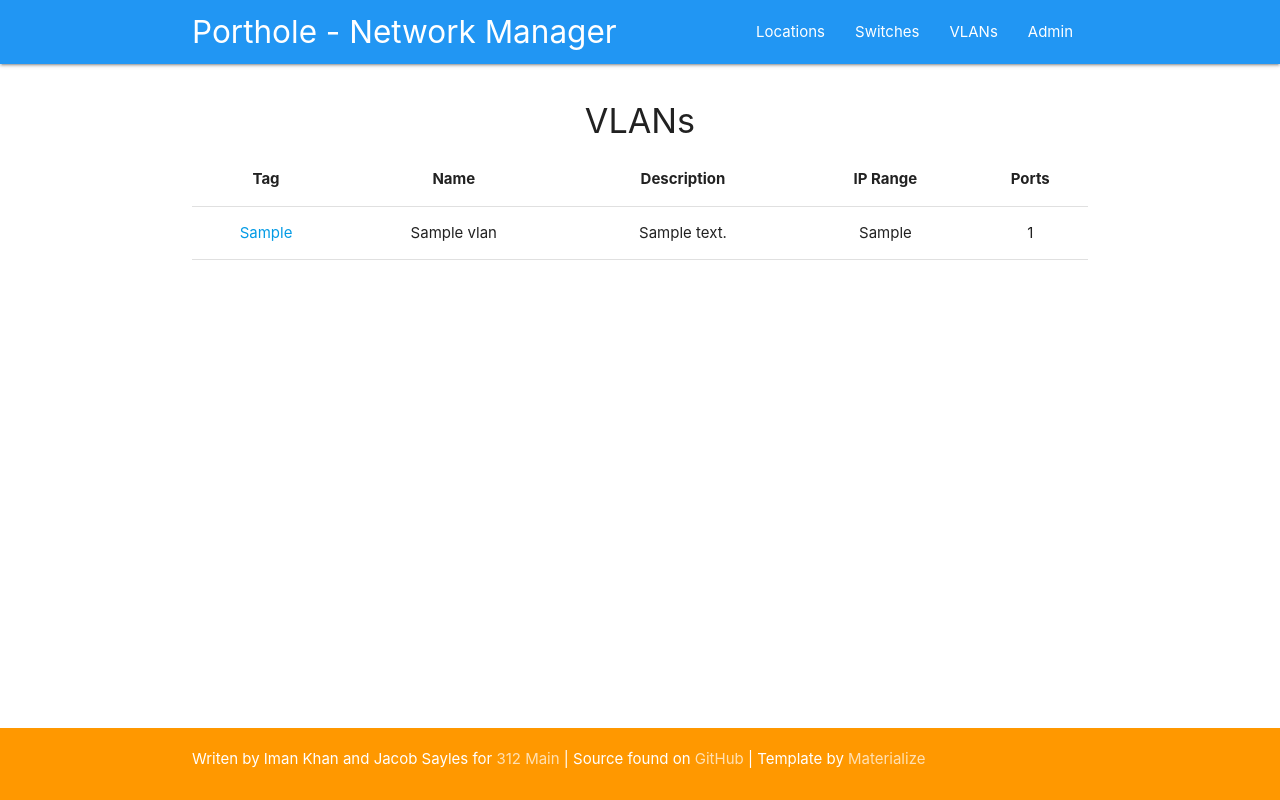
After one commit to jsayles/Porthole, a Django app: page /vlans in a window 1280 px wide. The commit adds this page. Run offline with Django 3.2, Linux system fonts and the light colour scheme; tables that the repository leaves empty hold one stand-in row (values such as "Sample post").

Commit message:
added views and templates for locations, switches, and vlans

```diff
--- a/porthole/models.py
+++ b/porthole/models.py
@@ -1,5 +1,6 @@
 from django.db import models
 from django.conf import settings
+from django.urls import reverse
 
 
 class Location(models.Model):
@@ -9,6 +10,12 @@ class Location(models.Model):
 
     def __str__(self):
         return "%s: %s" % (self.number, self.name)
+
+    def get_absolute_url(self):
+        return reverse('location', kwargs={'location': self.number})
+
+    def get_admin_url(self):
+        return reverse('admin:porthole_location_change', args=[self.id])
 
     class Meta:
         ordering = ['number',]
@@ -24,6 +31,12 @@ class Switch(models.Model):
     def __str__(self):
         return self.label
 
+    def get_absolute_url(self):
+        return reverse('switch', kwargs={'switch': self.label})
+
+    def get_admin_url(self):
+        return reverse('admin:porthole_switch_change', args=[self.id])
+
     class Meta:
         ordering = ['label',]
 
@@ -36,6 +49,12 @@ class VLAN(models.Model):
 
     def __str__(self):
         return "%s: %s" % (self.tag, self.name)
+
+    def get_absolute_url(self):
+        return reverse('vlan', kwargs={'vlan': self.tag})
+
+    def get_admin_url(self):
+        return reverse('admin:porthole_vlan_change', args=[self.id])
 
     class Meta:
         ordering = ['tag',]
@@ -52,5 +71,11 @@ class Port(models.Model):
     def __str__(self):
         return "%s %s" % (self.closet.number, self.label)
 
+    # def get_absolute_url(self):
+    #     return reverse('member:receipt', kwargs={'bill_id': self.id})
+
+    def get_admin_url(self):
+        return reverse('admin:porthole_port_change', args=[self.id])
+
     class Meta:
         ordering = ['closet__number', 'label']
--- a/porthole/static/css/porthole.css
+++ b/porthole/static/css/porthole.css
@@ -5,6 +5,16 @@
  *
  * Made By MaterializeCSS.com
  */
+
+ body {
+  display: flex;
+  min-height: 100vh;
+  flex-direction: column;
+}
+
+main {
+  flex: 1 0 auto;
+}
 
 .page-footer {
   padding-bottom: 2em;
--- a/porthole/templates/porthole/base.html
+++ b/porthole/templates/porthole/base.html
@@ -29,6 +29,7 @@
   </head>
 
   <body>
+    <header>
       <nav class="blue"  role="navigation">
         <div class="nav-wrapper container">
           <a id="logo-container" href="/" class="brand-logo">Porthole - Network Manager</a>
@@ -36,13 +37,17 @@
             <li><a href="{% url 'locations' %}">Locations</a></li>
             <li><a href="{% url 'switches' %}">Switches</a></li>
             <li><a href="{% url 'vlans' %}">VLANs</a></li>
+            <li><a href="{% url 'admin:index' %}">Admin</a></li>
           </ul>
         </div>
       </nav>
+    </header>
 
+    <main>
       <div id="content">
         {% block content %}{% endblock %}
       </div>
+    </main>
 
     <footer class="page-footer orange">
       <div class="container">
--- a/porthole/templates/porthole/home.html
+++ b/porthole/templates/porthole/home.html
@@ -4,18 +4,18 @@
 {% block content %}
   <div class="section no-pad-bot" id="index-banner">
     <div class="container">
-      <br><br>
       <h3 class="header center orange-text">Welcome to Porthole</h3>
       <div class="row center">
         <img width="120px" src="{% static 'img/porthole.png' %}"/>
-        <h5 class="header col s12 light">All our network information in one place!</h5>
+        <h5 class="header col s12 light">All your ports are belong to us!</h5>
       </div>
     </div>
   </div>
 
   <div class="container">
     <div class="section">
-          <div class="row">
+      <div class="row">
+
         <div class="col s12 m4">
           <div class="icon-block">
             <h2 class="center light-blue-text"><i class="material-icons">meeting_room</i></h2>
--- /dev/null
+++ b/porthole/templates/porthole/vlan_list.html
@@ -0,0 +1,38 @@
+{% extends "porthole/base.html" %}
+{% load static %}
+
+{% block content %}
+<div class="container">
+  <div class="section">
+    <div class="row center">
+      <h4 class="center">VLANs</h4>
+      <table class="highlight centered">
+      <thead>
+        <tr>
+          <th>Tag</th>
+          <th>Name</th>
+          <th>Description</th>
+          <th>IP Range</th>
+          <th>Ports</th>
+        </tr>
+      </thead>
+      <tbody>
+      {% for vlan in vlans %}
+        <tr>
+          <td>
+            <a href="{% url 'vlan' vlan.tag %}">
+              {{ vlan.tag }}
+            </a>
+          </td>
+          <td>{{ vlan.name }}</td>
+          <td>{{ vlan.description }}</td>
+          <td>{{ vlan.ip_range }}</td>
+          <td>{{ vlan.port_set.all | length }}</td>
+        </tr>
+      {% endfor %}
+      </tbody>
+    </table>
+    </div>
+  </div>
+</div>
+{% endblock %}
--- a/porthole/urls.py
+++ b/porthole/urls.py
@@ -7,10 +7,10 @@ app_name = 'porthole'
 urlpatterns = [
     path('admin/', admin.site.urls),
     path('', views.home, name='home'),
-    path('locations', views.locations, name='locations'),
-    path('location/<int:location>/', views.location, name='location'),
-    path('switches', views.switches, name='switches'),
-    path('switch/<int:switch>/', views.switch, name='switch'),
-    path('vlans', views.vlans, name='vlans'),
-    path('vlan/<int:vlan>/', views.vlan, name='vlan'),
+    path('locations', views.location_list, name='locations'),
+    path('location/<str:location>/', views.location_view, name='location'),
+    path('switches', views.switch_list, name='switches'),
+    path('switch/<str:switch>/', views.switch_view, name='switch'),
+    path('vlans', views.vlan_list, name='vlans'),
+    path('vlan/<str:vlan>/', views.vlan_view, name='vlan'),
 ]
--- a/porthole/views.py
+++ b/porthole/views.py
@@ -4,6 +4,7 @@ from django.contrib import messages
 from django.contrib.auth.decorators import login_required
 from django.contrib.admin.views.decorators import staff_member_required
 from django.shortcuts import get_object_or_404, render
+from django.db.models import Count
 
 from porthole.models import Location, Port, Switch, VLAN
 
@@ -12,26 +13,55 @@ def home(request):
     context = {}
     return render(request, 'porthole/home.html', context)
 
-def locations(request):
-    context = {}
+def location_list(request):
+    locations = (
+        (0, Location.objects.filter(floor=0)),
+        (1, Location.objects.filter(floor=1)),
+        (2, Location.objects.filter(floor=2)),
+    )
+    context = {
+        'locations': locations,
+    }
     return render(request, 'porthole/location_list.html', context)
 
-def location(request, location):
-    context = {}
+def location_view(request, location):
+    location = get_object_or_404(Location, number=location)
+    ports = location.port_set.all().order_by('switch')
+    context = {
+        'location': location,
+        'ports': ports,
+    }
     return render(request, 'porthole/location_view.html', context)
 
-def switches(request):
-    context = {}
+def switch_list(request):
+    # A data closet is a location with switches in it
+    closets = Location.objects.annotate(Count('switch')).filter(switch__count__gt=0).order_by('number')
+    context = {
+        'closets': closets
+    }
     return render(request, 'porthole/switch_list.html', context)
 
-def switch(request, switch):
-    context = {}
+def switch_view(request, switch):
+    switch = get_object_or_404(Switch, label=switch)
+    ports = switch.port_set.all()
+    context = {
+        'switch': switch,
+        'ports': ports,
+    }
     return render(request, 'porthole/switch_view.html', context)
 
-def vlans(request):
-    context = {}
+def vlan_list(request):
+    vlans = VLAN.objects.all().order_by('tag')
+    context = {
+        'vlans': vlans,
+    }
     return render(request, 'porthole/vlan_list.html', context)
 
-def vlan(request, vlan):
-    context = {}
+def vlan_view(request, vlan):
+    vlan = get_object_or_404(VLAN, tag=vlan)
+    ports = vlan.port_set.all()
+    context = {
+        'vlan': vlan,
+        'ports': ports,
+    }
     return render(request, 'porthole/vlan_view.html', context)
```
Also changed, not shown: porthole/templates/porthole/location_list.html (added, +25 -0 lines), porthole/templates/porthole/location_view.html (added, +22 -0 lines), porthole/templates/porthole/port_table.html (added, +41 -0 lines), porthole/templates/porthole/switch_list.html (added, +22 -0 lines), porthole/templates/porthole/switch_view.html (added, +24 -0 lines), porthole/templates/porthole/vlan_view.html (added, +23 -0 lines). Lines whose indentation alone changed are shown as unchanged.
